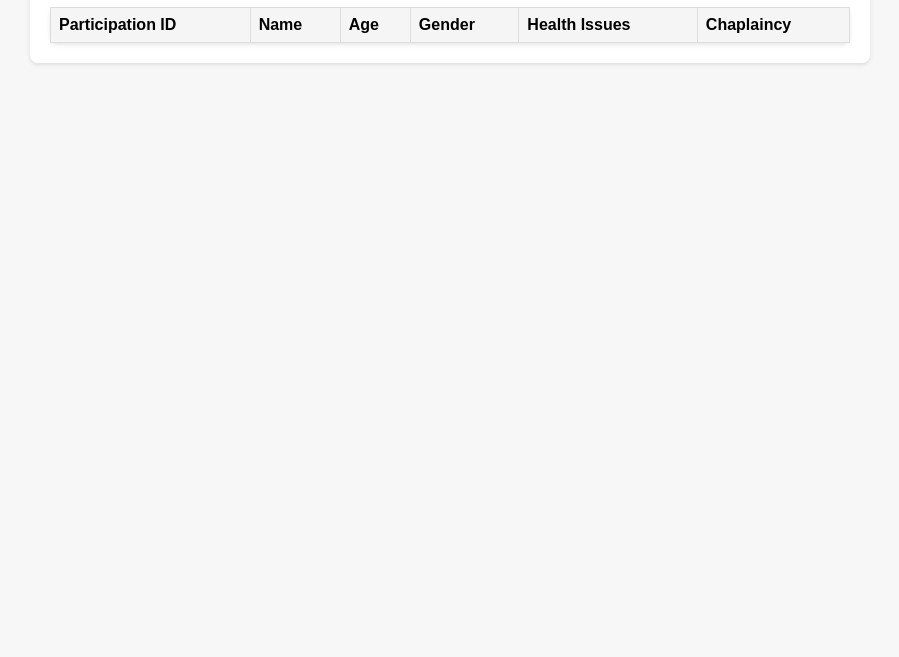
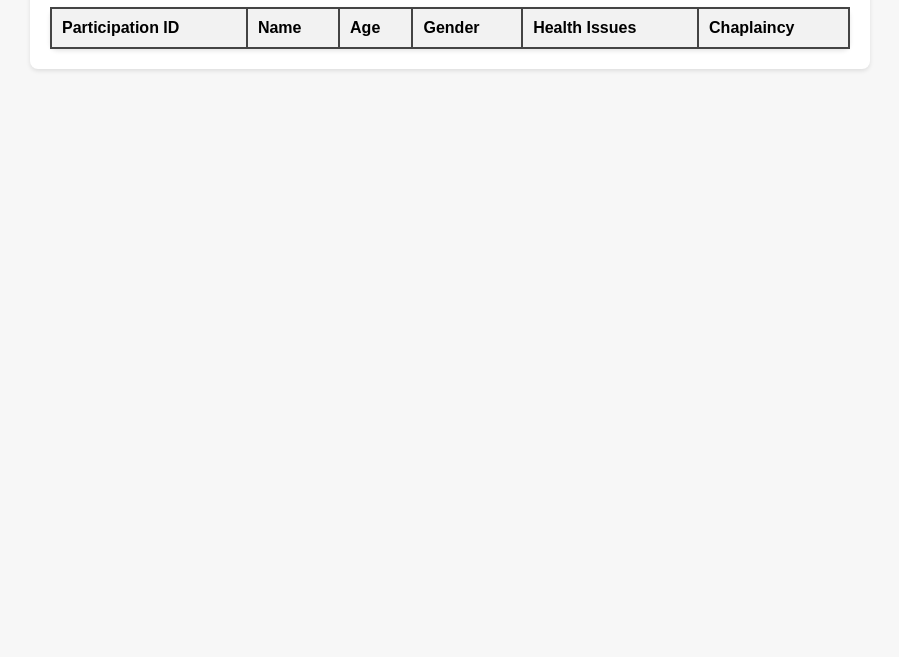
Before and after one commit to Avwerosuo25/AFCYON-Registration-Form, a website: page papakay/public/database.html in a window 1280 px wide. Shown: the part 143-800 px from the top of the page, without its empty margins (190-1089 px from the left). Drawn offline with Linux system fonts and the light colour scheme; no server answers.

Commit message:
Database view

```diff
--- a/papakay/public/database.html
+++ b/papakay/public/database.html
@@ -5,7 +5,7 @@
     <meta name="viewport" content="width=device-width, initial-scale=1.0">
     <title>Database View</title>
     <style>
-        body {
+body {
             font-family: Arial, sans-serif;
             background-color: #f7f7f7;
             margin: 0;
@@ -33,12 +33,17 @@
             border-radius: 8px;
         }
         th, td {
-            border: 1px solid #ddd;
-            padding: 8px;
+            border: 2px solid #444;
+            padding: 10px;
             text-align: left;
+            white-space: nowrap;
         }
         th {
-            background-color: whitesmoke;
+            background-color: #f2f2f2;
+            font-weight: bold;
+        }
+        tr:nth-child(even) {
+            background-color: #f9f9f9;
         }
     </style>
 </head>
```
